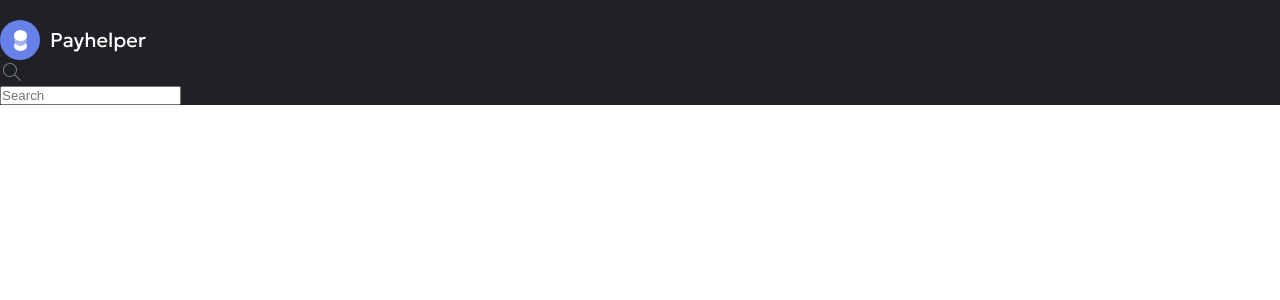
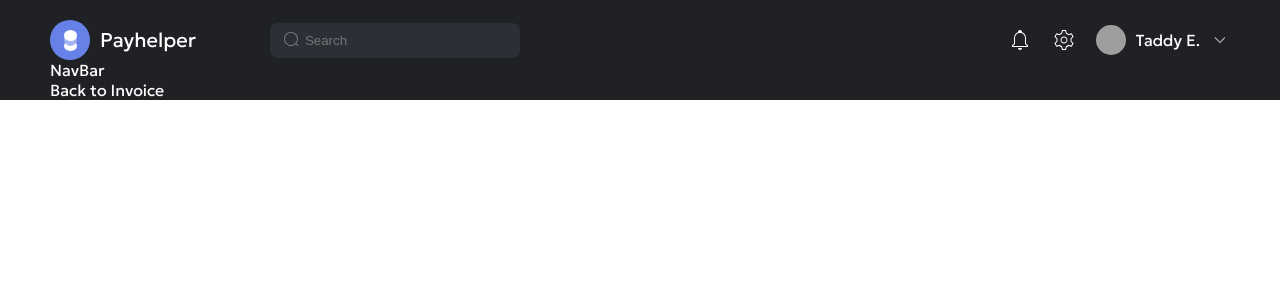
Before and after one commit to Evaloper/Dyen-final-project, a React (Vite) app: page / in a window 1280 px wide. Shown: the top 300 px of the page. Built offline with nearby package versions, Linux system fonts and the light colour scheme; grey boxes are pictures that could not be loaded.

Commit message:
Header edit

```diff
--- a/src/components/atoms/Icon/index.jsx
+++ b/src/components/atoms/Icon/index.jsx
@@ -9,7 +9,7 @@ export const Icon = (props) => {
         style={{
           pointerEvents: "none",
           display: "block",
-          width: "28px",
+          height: "17px",
           fill: "#777D81",
         }}
         {...props}
@@ -26,8 +26,6 @@ export const Icon = (props) => {
         style={{
           pointerEvents: "none",
           display: "block",
-          width: "100%",
-          height: "100%",
           fill: "#fff",
         }}
         {...props}
@@ -44,8 +42,6 @@ export const Icon = (props) => {
         style={{
           pointerEvents: "none",
           display: "block",
-          width: "100%",
-          height: "100%",
           fill: "#fff",
         }}
         {...props}
@@ -57,12 +53,40 @@ export const Icon = (props) => {
   if (props.name === "arrow-down")
     return (
       <svg
-        xmlns="http://www.w3.org/2000/svg"
-        height="1em"
-        viewBox="0 0 512 512"
+        className="style-scope tp-yt-iron-icon"
+        style={{
+          pointerEvents: "none",
+          display: "block",
+          width: "20px",
+          height: "20px",
+          fill: "#fff",
+        }}
+        viewBox="0 0 24 24"
         {...props}
       >
-        <path d="M233.4 406.6c12.5 12.5 32.8 12.5 45.3 0l192-192c12.5-12.5 12.5-32.8 0-45.3s-32.8-12.5-45.3 0L256 338.7 86.6 169.4c-12.5-12.5-32.8-12.5-45.3 0s-12.5 32.8 0 45.3l192 192z" />
+        <g className="style-scope tp-yt-iron-icon">
+          <path
+            d="M12 15.7 5.6 9.4l.7-.7 5.6 5.6 5.6-5.6.7.7-6.2 6.3z"
+            className="style-scope tp-yt-iron-icon"
+          />
+        </g>
+      </svg>
+    );
+
+  if (props.name === "arrow-left")
+    return (
+      <svg
+        width={24}
+        height={24}
+        style={{
+          pointerEvents: "none",
+          display: "block",
+          width: "100%",
+          height: "100%",
+        }}
+        {...props}
+      >
+        <path d="M14.96 18.96 8 12l6.96-6.96.71.71L9.41 12l6.25 6.25-.7.71z" />
       </svg>
     );
 
--- a/src/components/organisms/Header/index.css
+++ b/src/components/organisms/Header/index.css
@@ -9,6 +9,9 @@
 
 .header-searchbar{
     margin-left: 50px;
+    position: relative;
+    left: 35px;
+    bottom: 3px;
 }
 
 .inp-header{
@@ -20,16 +23,9 @@
     background-color: #2C2F36;
 }
 
-.search-icon-svg{
-    position: absolute;
-    top: 28px;
-    padding-left: 10px;
-
-}
-
 .profile-img {
-    width: 35px;
-    height: 35px;
+    width: 30px;
+    height: 30px;
     border-radius: 50%;
     border: none;
 }
--- a/src/components/organisms/Header/index.jsx
+++ b/src/components/organisms/Header/index.jsx
@@ -1,26 +1,40 @@
-import React from 'react'
-import { Logo, Icon } from '../../atoms'
-import "./index.css"
+import React from "react";
+import { Logo, Icon } from "../../atoms";
+import "./index.css";
 
 export const Header = () => {
   return (
-    <div className='header'>
-        <div className='top-header '>
-            <div className='logo'>
-                <Logo />
-                <div>
-                  <Icon name="search"/>
-                </div>
-                <input type='text' placeholder='Search' />
+    <div className="header">
+      <div className="ml-50 mr-50">
+        <div className="top-header flex space-between align-centered">
+          <div className="logo flex space-between align-centered">
+            <Logo />
+            <div className="header-searchbar">
+              <Icon name="search" />
+            </div>
+            <input type="text" placeholder="Search" className="inp-header" />
+          </div>
+          <div className="profile-section-header flex space-between align-centered">
+            <div>
+              <Icon name="notification" className="mr-20"/>
             </div>
             <div>
-                <div></div>
-                <div></div>
-                <div></div>
+              <Icon name="settings" className="mr-20"/>
             </div>
+            <div className="flex space-between align-centered">
+              <div className="flex mr-10">
+                <img className="profile-img" src="https://yt3.ggpht.com/yti/AOXPAcWKgOiWQoWF2k8EWq25k0X9K0lUFd129XXkcWPqFCM=s88-c-k-c0x00ffffff-no-rj-mo"/>
+              </div>
+              <div className="mr-10">Taddy E.</div>
+              <div>
+                <Icon name="arrow-down" />
+              </div>
+            </div>
+          </div>
         </div>
-        <div></div>
-        <div></div>
+        <div>NavBar</div>
+        <div>Back to Invoice</div>
+      </div>
     </div>
-  )
-}
+  );
+};
--- a/src/index.css
+++ b/src/index.css
@@ -35,6 +35,14 @@ body {
   margin: auto;
 }
 
+.mr-10 {
+  margin-right: 10px;
+}
+
+.ml-10 {
+  margin-left: 10px;
+}
+
 .ml-20 {
   margin-left: 20px;
 }
```
